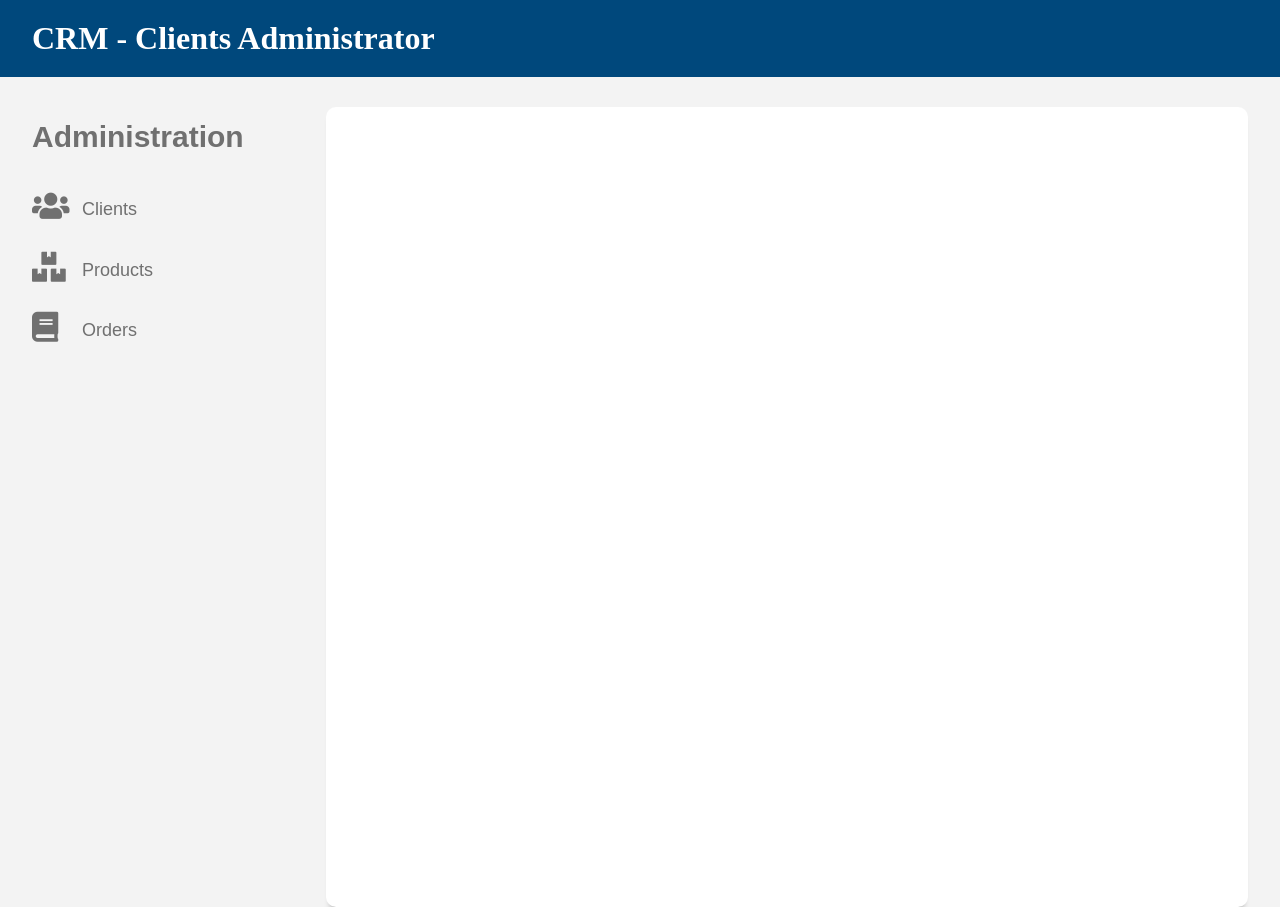
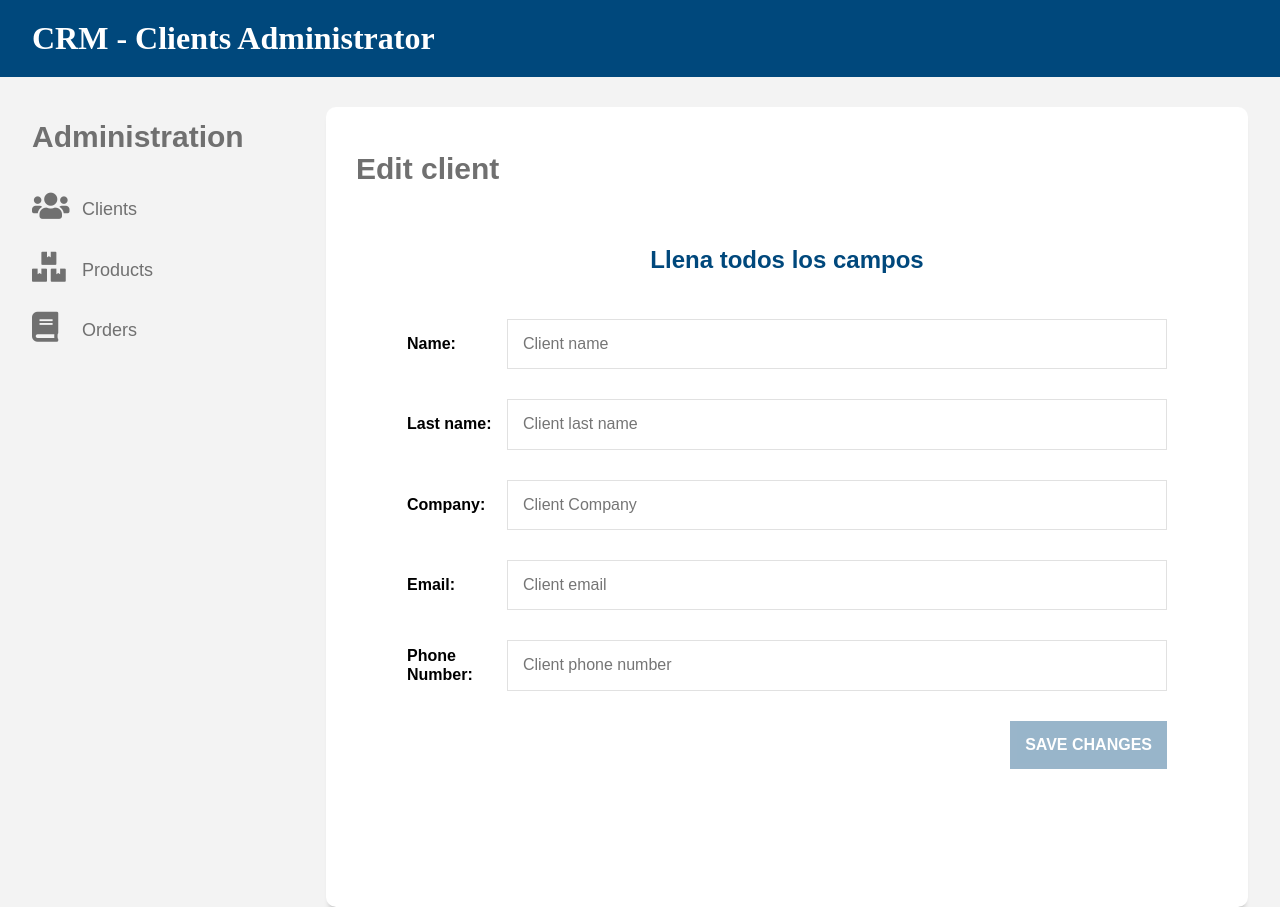
Before and after one commit to HectorGerardoZV/CRM-Client, a React (Create React App) app: page /clients/edit/1 in a window 1280 px wide. Built offline with nearby package versions, Linux system fonts and the light colour scheme; no server answers.

Commit message:
The edition and deletion functionality in the frontend is alredy finished about Clients

```diff
--- a/src/App.js
+++ b/src/App.js
@@ -4,8 +4,10 @@ import { BrowserRouter as Router, Routes, Route} from 'react-router-dom';
 
 import Header from "./components/layout/Header"
 import Navegation from './components/layout/Navegation';
+//Clients components
 import Clients from './components/clients/Clients';
 import NewClient from './components/clients/NewClient';
+import EditClient from './components/clients/EditClient';
 import Products from './components/products/Products';
 import Orders from './components/orders/Orders';
 
@@ -21,7 +23,7 @@ function App() {
                     <Route path = "/" element= {<Clients/>} />
                     <Route path = "/products" element= {<Products/>} />
                     <Route path = "/orders" element= {<Orders/>} />
-
+                    <Route path = "/clients/edit/:id" element={<EditClient/>}/>
                     <Route path = "/clients/new" element = {<NewClient/>}/>
                   </Routes>
               </main>
--- a/src/components/clients/Client.js
+++ b/src/components/clients/Client.js
@@ -1,8 +1,45 @@
 import React from 'react';
 import { Link } from 'react-router-dom';
+import Swal from 'sweetalert2';
+import clienteAxios from '../../config/axios';
 const Client = ({client}) => {
+    const {_id, name, lastName, company, email, phoneNumber } = client;
 
-    const {_id, name, lastName, company, email, phoneNumber } = client;
+    const deleteClient = idClient =>{
+        Swal.fire({
+            title: 'Do you want to delete this client?',
+            text: "The client can't be recovered",
+            icon: 'warning',
+            showCancelButton: true,
+            confirmButtonColor: '#3085d6',
+            cancelButtonColor: '#d33',
+            confirmButtonText: 'Yes',
+            cancelButtonText: "No"
+
+          }).then((result) => {
+            if (result.isConfirmed) {
+                clienteAxios.delete(`/clients/${idClient}`)
+                .then(res=>{
+                    if(res.data.message){
+                        Swal.fire(
+                            'Deleted!',
+                            res.data.message,
+                            'success'
+                        )
+                    }else{
+                        Swal.fire(
+                            'Error!',
+                            res.data.error,
+                            'error'
+                        )
+                    }
+                })
+
+
+            }
+          })
+    }
+
     return (
         <li className='cliente'>
             <div className='info-cliente'>
@@ -12,11 +49,13 @@ const Client = ({client}) => {
                 <p className=''>P.Number: {phoneNumber}</p>
             </div>
             <div className='acciones'>
-                <Link to={"#"} className='btn btn-azul'>
+                <Link to={`/clients/edit/${_id}`} className='btn btn-azul'>
                     Edit
                     <i className='fas fa-pen-alt'></i>
                 </Link>
-                <button className='btn btn-rojo'>
+                <button className='btn btn-rojo'
+                onClick={()=>deleteClient(_id)}
+                >
                     Delete
                     <i className='fas fa-times'></i>
                 </button>
--- a/src/components/clients/Clients.js
+++ b/src/components/clients/Clients.js
@@ -14,7 +14,7 @@ const Clients = () => {
 
     useEffect(()=>{
         consultarAPI();
-    },[])
+    },[clients])
 
     return (
 
--- /dev/null
+++ b/src/components/clients/EditClient.js
@@ -0,0 +1,115 @@
+import React, {Fragment, useState,useEffect} from 'react';
+import clienteAxios from '../../config/axios';
+import Swal from 'sweetalert2';
+import {useNavigate, useParams}  from "react-router-dom";
+
+const EditClient = () => {
+
+    const {id} = useParams();
+    let navigate = useNavigate();
+    const [client, clientData] = useState({
+        name: "",
+        lastName: "",
+        company: "",
+        phoneNumber: "",
+        email: ""
+    });
+
+    const APIQuery = async()=>{
+        const clientQuery = await clienteAxios.get(`/clients/${id}`);
+        const clientOBJ = clientQuery.data;
+        clientData(clientOBJ);
+    }
+    useEffect(()=>{
+        APIQuery();
+    },[]);
+
+    const updateState = e =>{
+        clientData({
+            ...client,
+            [e.target.name]: e.target.value
+        })
+    }
+
+    const validForm = () =>{
+        let {name, lastName, email, phoneNumber, company} = client;
+        name = name.trim();
+        lastName = lastName.trim();
+        email = email.trim();
+        phoneNumber = phoneNumber.trim();
+        company = company.trim();
+        let valid = !name.length || !lastName.length || !email.length || !phoneNumber.length || !company.length
+        return valid;
+    }
+
+    const updateClient = e =>{
+        e.preventDefault();
+        clienteAxios.put(`/clients/${id}`, client)
+        .then(res=>{
+            if(!res.data.error){
+                Swal.fire(
+                    'Good!',
+                    "The client was edited",
+                    'success'
+                  )
+                  navigate("/");
+            }else{
+                Swal.fire(
+                    'Error!',
+                    res.data.error,
+                    'error'
+                  )
+            }
+        })
+    }
+
+
+    return (
+        <Fragment>
+            <h2>Edit client</h2>
+            <form
+                onSubmit={updateClient}
+            >
+                <legend>Llena todos los campos</legend>
+                <div className="campo">
+                    <label>Name:</label>
+                    <input type="text" placeholder="Client name" name="name" value={client.name}
+                        onInput={updateState}
+                    />
+                </div>
+                <div className="campo">
+                    <label>Last name:</label>
+                    <input type="text" placeholder="Client last name" name="lastName" value={client.lastName}
+                        onChange={updateState}
+                    />
+                </div>
+                <div className="campo">
+                    <label>Company:</label>
+                    <input type="text" placeholder="Client Company" name="company" value={client.company}
+                        onChange={updateState}
+                    />
+                </div>
+                <div className="campo">
+                    <label>Email:</label>
+                    <input type="email" placeholder="Client email" name="email" value={client.email}
+                        onChange={updateState}
+                    />
+                </div>
+                <div className="campo">
+                    <label>Phone Number:</label>
+                    <input type="text" placeholder="Client phone number" name="phoneNumber" value={client.phoneNumber}
+                        onChange={updateState}
+                    />
+                </div>
+                <div className="enviar">
+                        <input type="submit" className="btn btn-azul" value="Save changes"
+                            disabled={validForm()}
+
+                        />
+                </div>
+            </form>
+        </Fragment>
+     );
+}
+
+export default EditClient;
```
